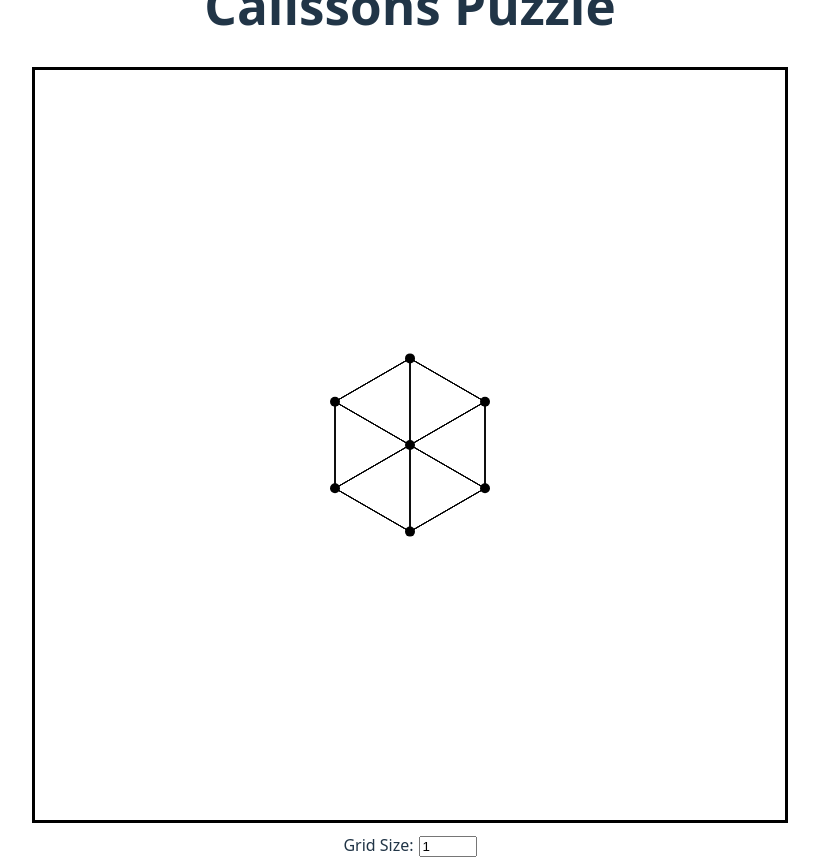
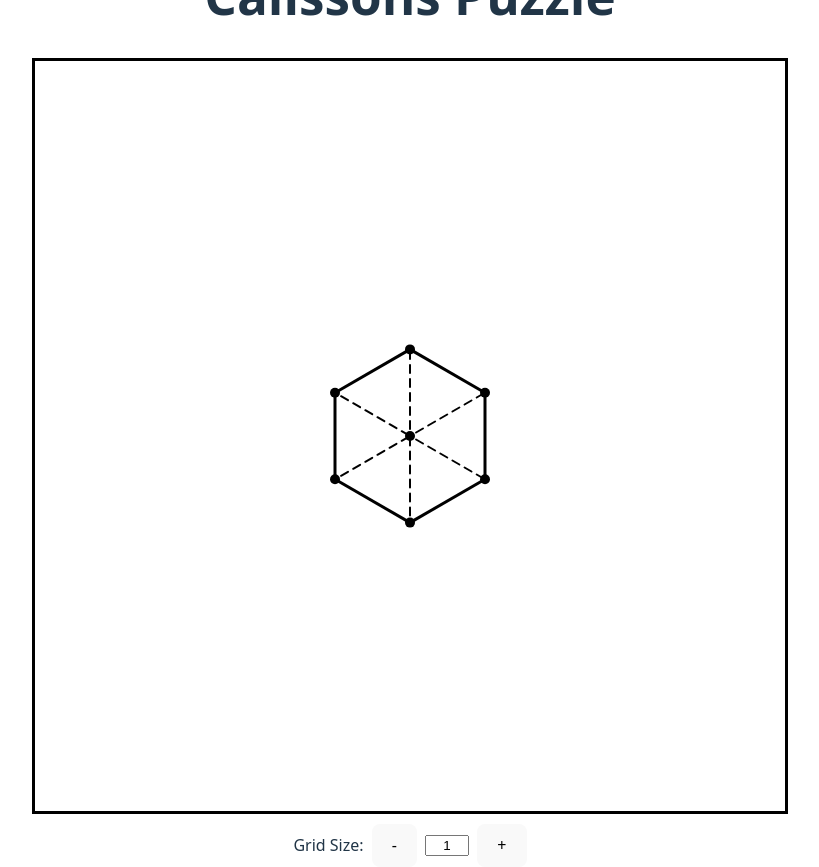
Before and after one commit to beanboot/calissons-puzzle, a React (Vite) app: page / in a window 1280 px wide. Shown: the whole page, without its empty margins (230-1049 px from the left). Built offline with nearby package versions, Linux system fonts and the light colour scheme.

Commit message:
updating

```diff
--- a/src/App.tsx
+++ b/src/App.tsx
@@ -2,8 +2,6 @@ import { useState } from "react";
 import { Graph } from "./Graph";
 import { Node } from "./Node";
 import "./App.css";
-
-type Vector2 = [number, number];
 
 type CubeCoord = {
   q: number;
@@ -42,6 +40,8 @@ const Y_OFFSET = SVG_HEIGHT / 2;
 function buildGraph(size: number) {
   const graph = new Graph();
 
+  let nextNodeId = 0;
+
   for (let q = -size; q <= size; q++) {
     for (let r = -size; r <= size; r++) {
       const s = -q - r;
@@ -51,7 +51,8 @@ function buildGraph(size: number) {
           x: (3/2 * q),
           y: (Math.sqrt(3)/2 * q + Math.sqrt(3) * r)
         };
-        graph.addNode(value);
+        graph.addNode(nextNodeId, value);
+        nextNodeId++;
       }
     }
   }
@@ -66,8 +67,12 @@ function buildGraph(size: number) {
     for (const dir of CUBE_DIRECTIONS) {
       const target = addCubeCoords({q: node.value.q, r: node.value.r, s: node.value.s}, dir)
 
-      if (index.has(`${target.q},${target.r},${target.s}`)) {
-        graph.addEdge(index.get(`${target.q},${target.r},${target.s}`)!, node)
+      const neighbor = index.get(`${target.q},${target.r},${target.s}`);
+
+      if (!neighbor) continue;
+
+      if (neighbor.id > node.id) {
+        graph.addEdge(node, neighbor);
       }
     }
   }
@@ -79,7 +84,11 @@ function DrawGrid({ graph }: { graph: Graph }) {
   return (
     <>
       {graph.nodes.map((node, i) =>
-        node.neighbors.map((n, j) => (
+        node.neighbors.map((n, j) => {
+          if (n.id <= node.id) return null;
+
+          if (node.neighbors.length <= 4 && n.neighbors.length <= 4) {
+            return (
             <line
               key={`edge-${i}-${j}`}
               x1={node.value.x * SCALE + X_OFFSET}
@@ -87,8 +96,26 @@ function DrawGrid({ graph }: { graph: Graph }) {
               x2={n.value.x * SCALE + X_OFFSET}
               y2={Y_OFFSET - n.value.y * SCALE}
               stroke="black"
+              strokeWidth="3"
             />
-        ))
+            );
+          } else {
+            return (
+            <line
+              key={`edge-${i}-${j}`}
+              x1={node.value.x * SCALE + X_OFFSET}
+              y1={Y_OFFSET - node.value.y * SCALE}
+              x2={n.value.x * SCALE + X_OFFSET}
+              y2={Y_OFFSET - n.value.y * SCALE}
+              stroke="black"
+              strokeWidth="2"
+              strokeLinecap="round"
+              strokeDasharray="8 6"
+              strokeDashoffset="7"
+            />
+            );
+          }
+          })
       )}
 
       {graph.nodes.map((node, i) => (
@@ -108,6 +135,8 @@ export default function App() {
   const [gridSize, setGridSize] = useState(1);
   const graph = buildGraph(gridSize);
 
+  const clamp = (n: number) => Math.max(1, Math.min(4, Math.floor(n)));
+
   return (
   <div className="app">
 
@@ -117,23 +146,39 @@ export default function App() {
       <DrawGrid graph={graph}/>
     </svg>
 
-    <div style={{ marginTop: "10px" }}>
-      <label>
+    <div style={{ marginTop: "10px", display: "flex", alignItems: "center", gap: 8 }}>
+      <label style={{ display: "flex", alignItems: "center", gap: 8 }}>
         Grid Size:
+        <button
+          type="button"
+          aria-label="decrease grid size"
+          onClick={() => setGridSize(prev => clamp(prev - 1))}
+        >
+          -
+        </button>
+
         <input
-          type="number"
-          min={1}
-          max={4}
-          value={gridSize}
-          onChange={(e) => setGridSize(Number(e.target.value))}
-          onKeyDown={(e) => {
-            const allowed = ["ArrowUp", "ArrowDown", "Tab"];
-            if (!allowed.includes(e.key)) {
-              e.preventDefault();
+          type="text"
+          value={String(gridSize)}
+          onChange={(e) => {
+            const n = Number(e.target.value);
+            if (!Number.isNaN(n)) {
+              setGridSize(clamp(n));
             }
           }}
-          style={{ marginLeft: "5px", width: "50px" }}
+          readOnly
+          tabIndex={-1}
+          onMouseDown={(e) => e.preventDefault()}
+          style={{ width: "36px", textAlign: "center" }}
         />
+
+        <button
+          type="button"
+          aria-label="increase grid size"
+          onClick={() => setGridSize(prev => clamp(prev + 1))}
+        >
+          +
+        </button>
       </label>
     </div>
 
--- a/src/Graph.ts
+++ b/src/Graph.ts
@@ -7,8 +7,8 @@ export class Graph {
     this.nodes = [];
   }
 
-  addNode(value: any) {
-    const node = new Node(value);
+  addNode(id: number, value: any) {
+    const node = new Node(id, value);
     this.nodes.push(node);
   }
 
--- a/src/Node.ts
+++ b/src/Node.ts
@@ -1,8 +1,10 @@
 export class Node {
+  id: number;
   value: any;
   neighbors: Node[];
 
-  constructor(value: any) {
+  constructor(id: number, value: any) {
+    this.id = id;
     this.value = value;
     this.neighbors = [];
   }
```
Also changed, not shown: 1 other file (tests, documents, lock files or other folders). Lines whose indentation alone changed are shown as unchanged.
